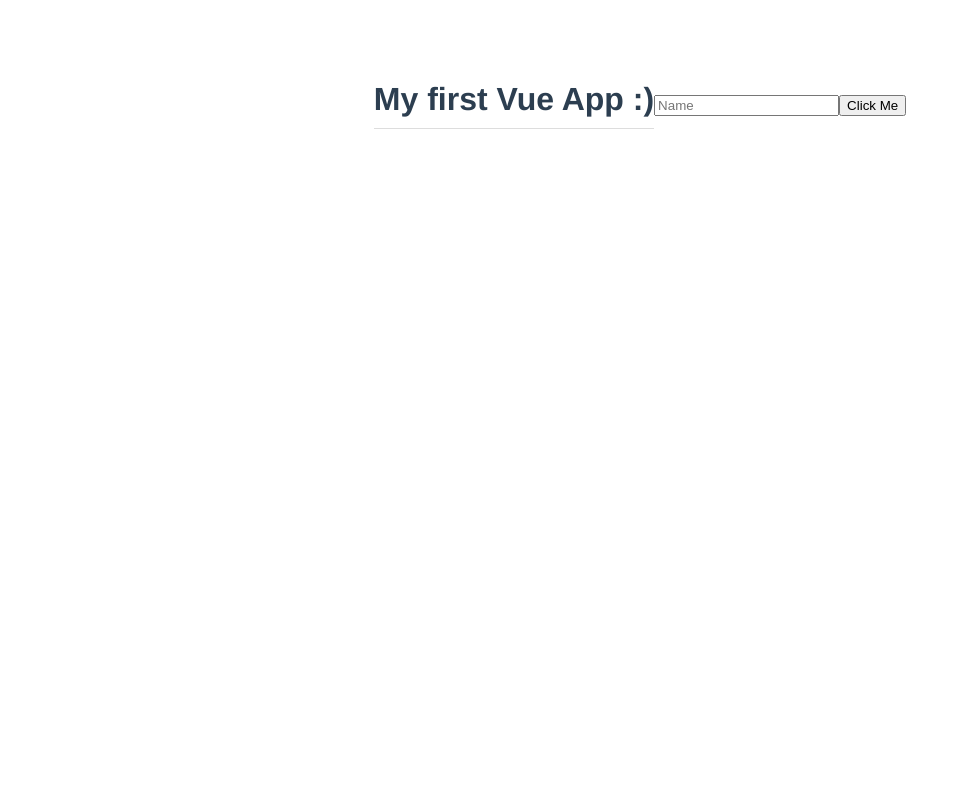
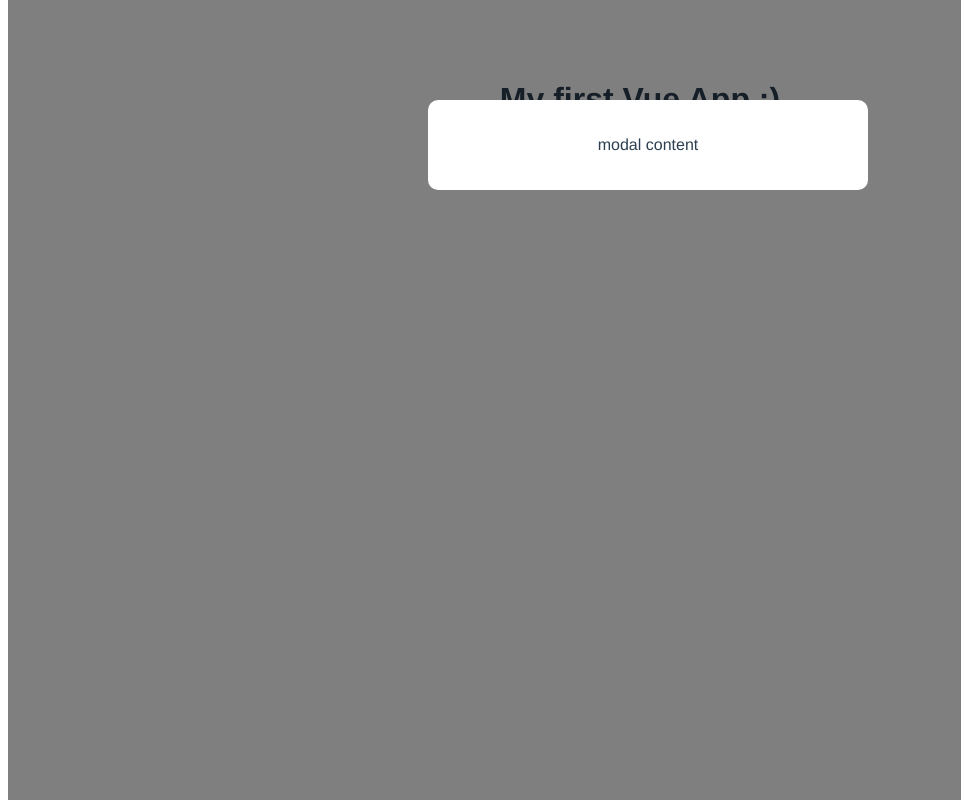
Before and after one commit to Frklcedo/vuejs, a Vue app in the folder netninja/chapter3/modal-project/: page / in a window 1280 px wide. Shown: the whole page, without its empty margins (0-961 px from the left). Built offline with nearby package versions, Linux system fonts and the light colour scheme.

Commit message:
Multiple components

```diff
--- a/netninja/chapter3/modal-project/src/App.vue
+++ b/netninja/chapter3/modal-project/src/App.vue
@@ -1,13 +1,16 @@
 <template>
   <h1>{{ title }}</h1>
-  <input type="text" ref="name" placeholder="Name" />
-  <button @click="handleClick">Click Me</button>
+  <Modal />
 </template>
 
 <script>
+ import Modal from './components/Modal.vue'
 
  export default {
    name: 'App',
+   components: {
+     Modal
+   },
    data(){
      return {
        title: 'My first Vue App :)'
--- /dev/null
+++ b/netninja/chapter3/modal-project/src/components/Modal.vue
@@ -0,0 +1,26 @@
+<template>
+    <div class="blackdrop">
+        <div class="modal">
+            <p>modal content</p>
+        </div>
+    </div>
+</template>
+
+<style>
+
+ .modal{
+     max-width: 400px;
+     padding: 20px;
+     margin: 100px auto;
+     background: #fff;
+     border-radius: 10px;
+ }
+
+ .blackdrop{
+     top: 0;
+     position: fixed;
+     background: rgba( 0,0,0,0.5 );
+     width: 100%;
+     height: 100%;
+ }
+</style>
```
Also changed, not shown: netninja/chapter3/modal-project/src/components/HelloWorld.vue (deleted, +0 -57 lines).
